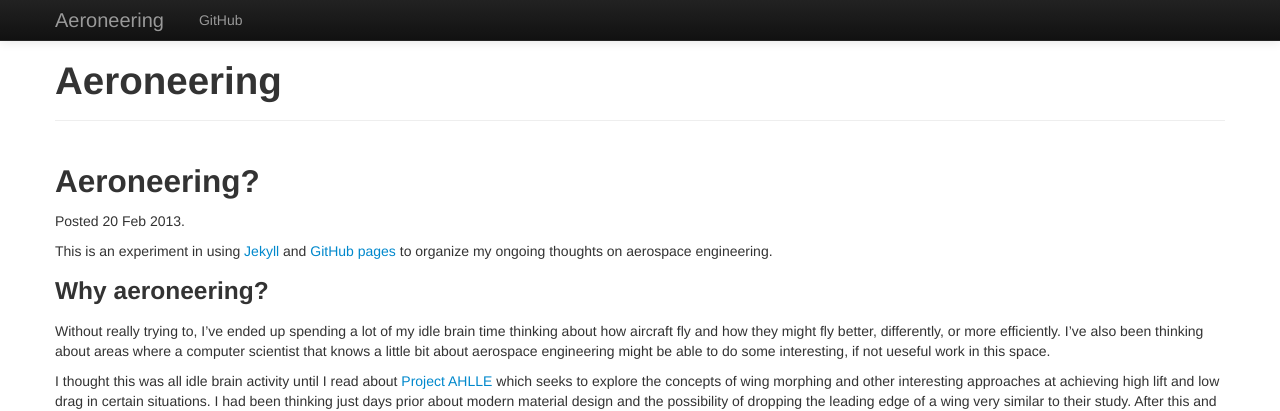
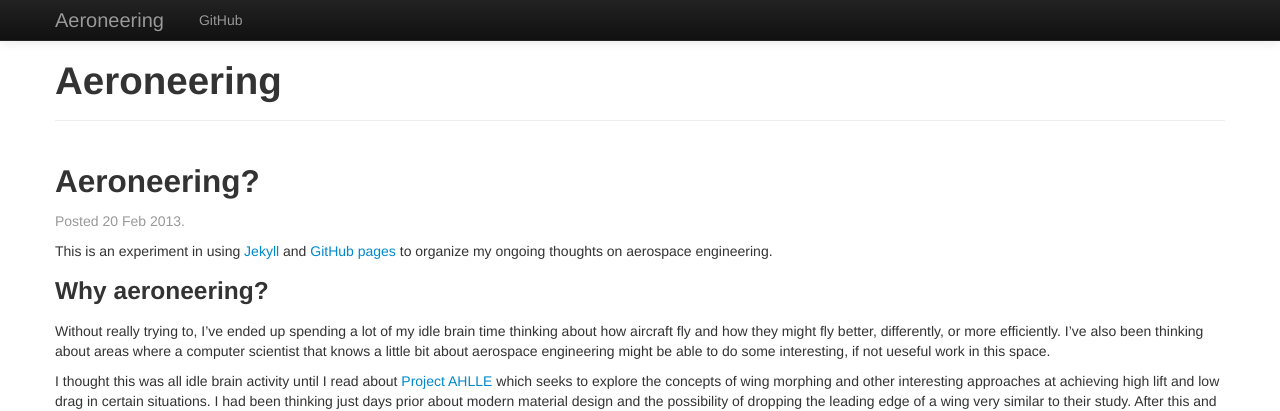
Before and after one commit to aeroneering/aeroneering.github.com, a Jekyll site: the page built from _posts/2013-02-20-aeroneering.md, in a window 1280 px wide. Shown: the top 411 px of the page. Built offline with Jekyll 4.4.1, drawn with Linux system fonts in a browser that asks for light colours.

Commit message:
Separate date from post.

```diff
--- a/_layouts/post.html
+++ b/_layouts/post.html
@@ -3,6 +3,6 @@
 ---
 <div class="container">
 <h2>{{ page.title }}</h2>
-<p>Posted {{ page.date | date_to_string }}.</p>
+<p class="muted">Posted {{ page.date | date_to_string }}.</p>
 {{ content }}
 </div>
```
